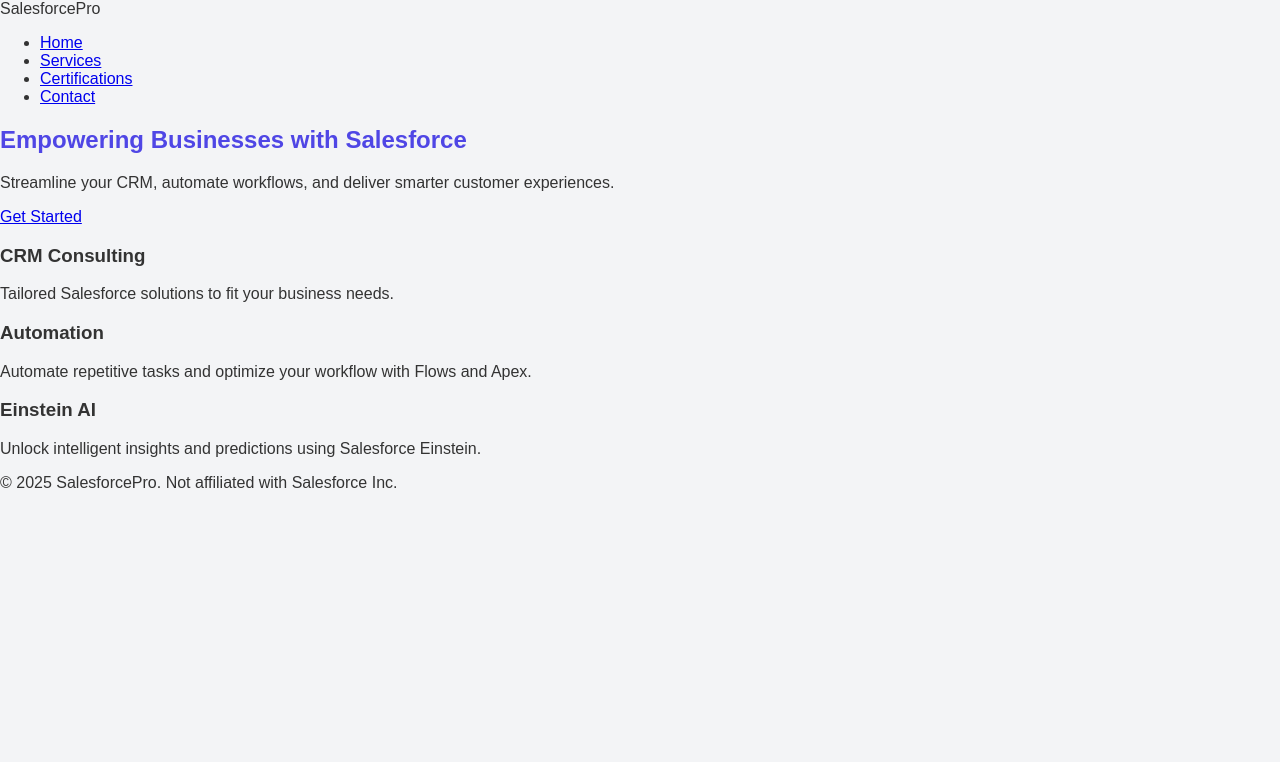
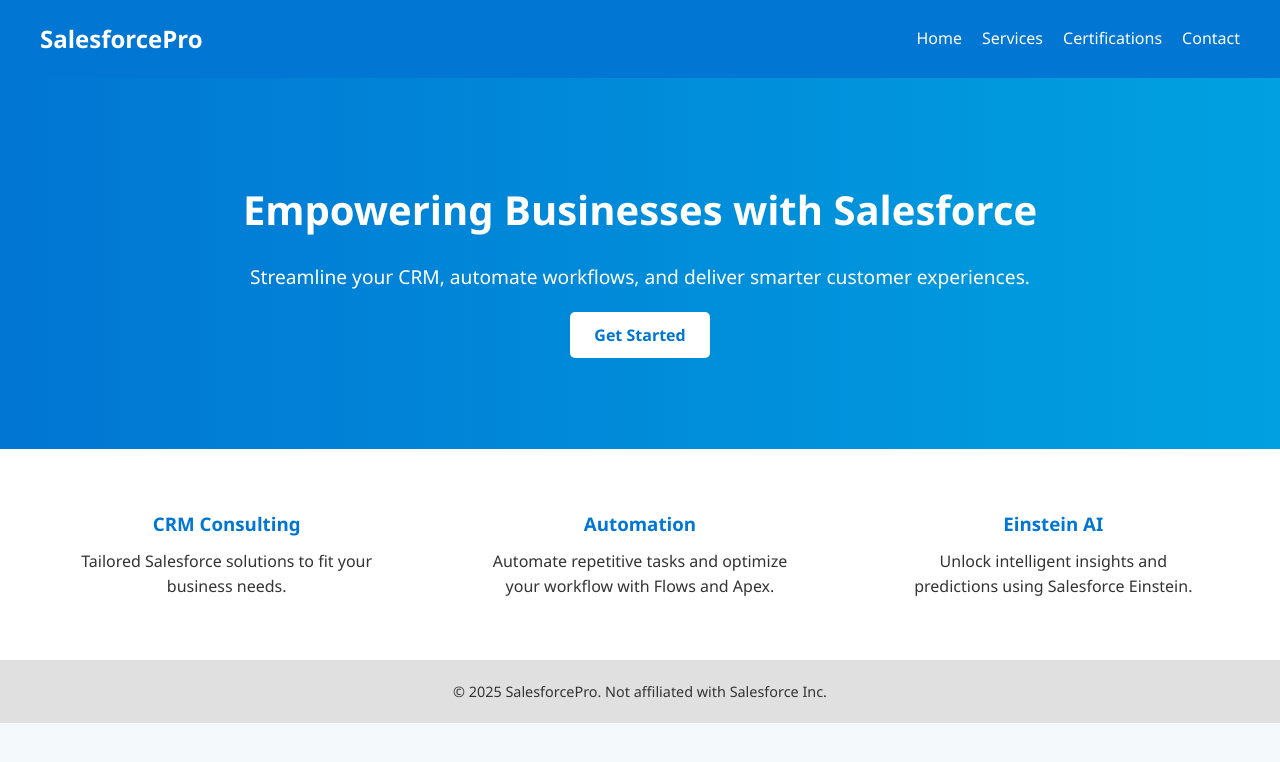
Before and after one commit to applepatt/my-website, a plain HTML site: page index.html in a window 1280 px wide. Drawn offline with Linux system fonts and the light colour scheme.

Commit message:
Update style.css

```diff
--- a/style.css
+++ b/style.css
@@ -1,21 +1,93 @@
-body {
+* {
+  box-sizing: border-box;
   margin: 0;
   padding: 0;
-  font-family: Arial, sans-serif;
-  background-color: #f3f4f6;
-  color: #333;
 }
 
-.container {
-  max-width: 600px;
-  margin: 100px auto;
-  padding: 20px;
-  background: white;
-  border-radius: 10px;
-  box-shadow: 0 5px 15px rgba(0,0,0,0.1);
+body {
+  font-family: 'Segoe UI', sans-serif;
+  line-height: 1.6;
+  color: #333;
+  background-color: #f4f9fc;
+}
+
+header {
+  background-color: #0176d3;
+  color: white;
+  display: flex;
+  justify-content: space-between;
+  align-items: center;
+  padding: 20px 40px;
+}
+
+.logo {
+  font-size: 1.5em;
+  font-weight: bold;
+}
+
+nav ul {
+  list-style: none;
+  display: flex;
+  gap: 20px;
+}
+
+nav a {
+  color: white;
+  text-decoration: none;
+  font-weight: 500;
+}
+
+.hero {
+  text-align: center;
+  padding: 100px 20px;
+  background: linear-gradient(to right, #0176d3, #00a1e0);
+  color: white;
+}
+
+.hero h1 {
+  font-size: 2.5em;
+  margin-bottom: 20px;
+}
+
+.hero p {
+  font-size: 1.2em;
+  margin-bottom: 30px;
+}
+
+.cta-button {
+  background-color: white;
+  color: #0176d3;
+  padding: 12px 24px;
+  border-radius: 5px;
+  text-decoration: none;
+  font-weight: bold;
+  transition: background 0.3s ease;
+}
+
+.cta-button:hover {
+  background-color: #e3f1ff;
+}
+
+.features {
+  display: flex;
+  justify-content: space-around;
+  padding: 60px 20px;
+  background-color: #ffffff;
+}
+
+.feature {
+  max-width: 300px;
   text-align: center;
 }
 
-h1 {
-  color: #4f46e5;
+.feature h3 {
+  color: #0176d3;
+  margin-bottom: 10px;
 }
+
+footer {
+  background-color: #e0e0e0;
+  text-align: center;
+  padding: 20px;
+  font-size: 0.9em;
+}
```
